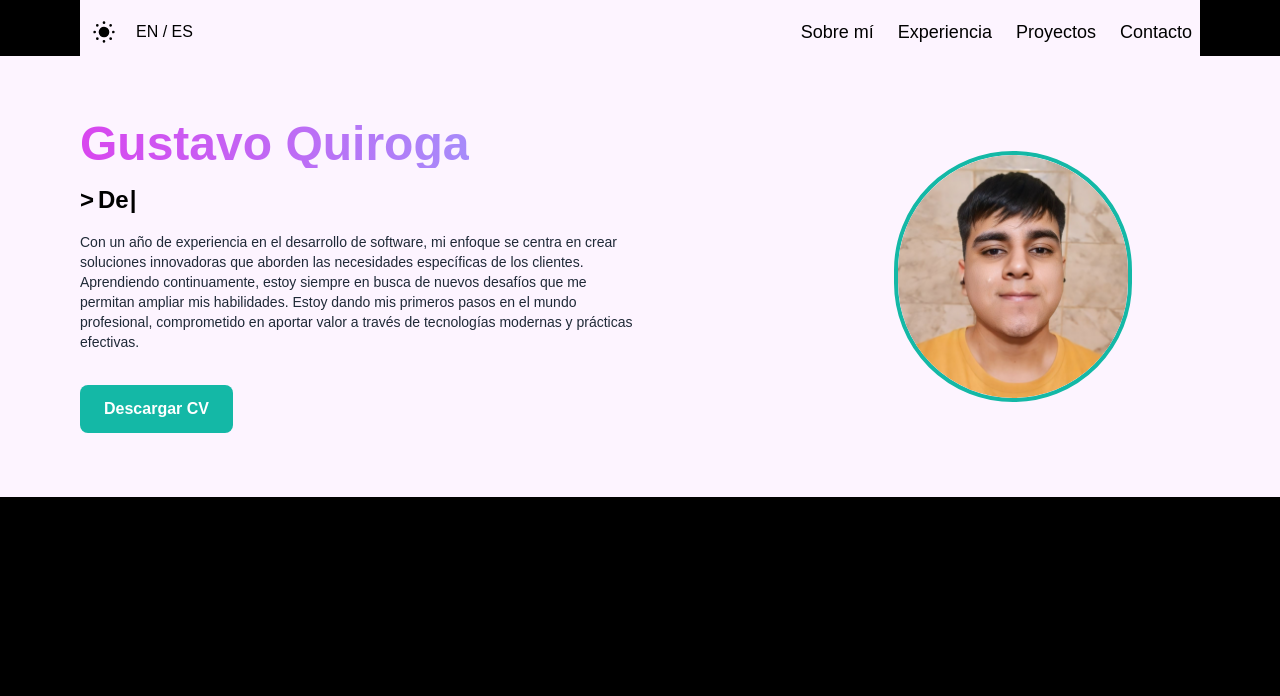
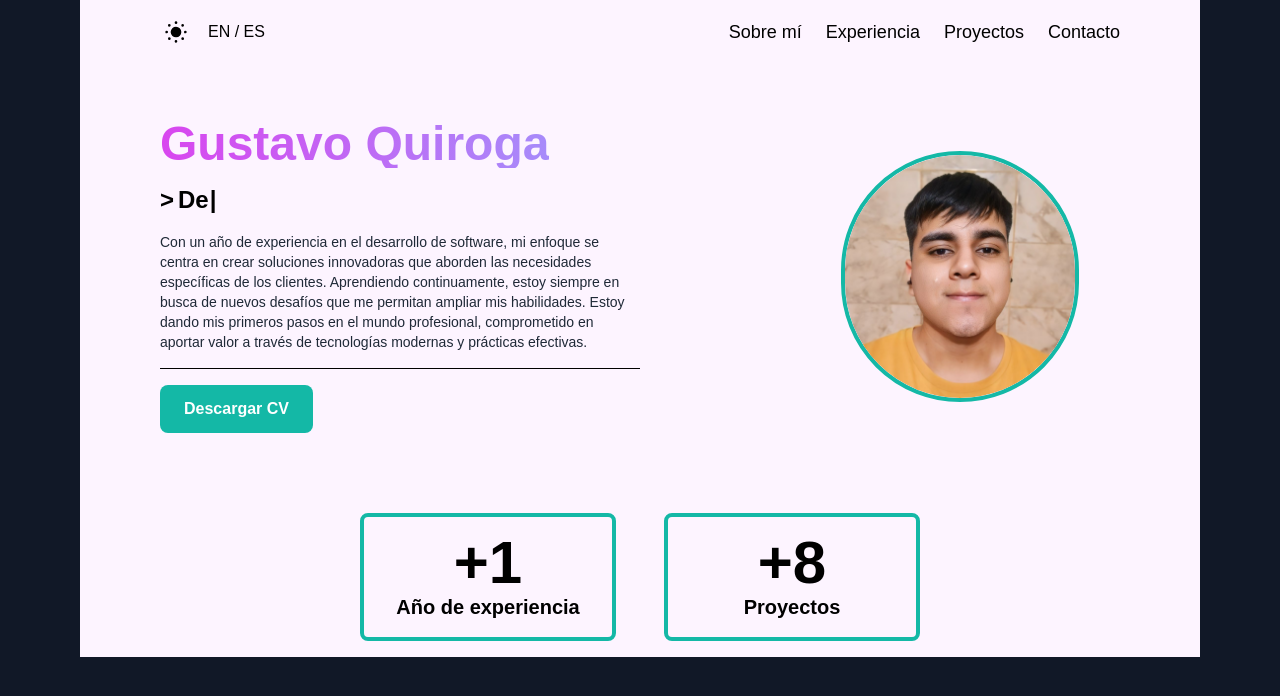
Before and after one commit to guccho6w9/portafolio, a Next.js app: page / in a window 1280 px wide. Shown: the top 696 px of the page. Built offline with nearby package versions, Linux system fonts and the light colour scheme.

Commit message:
Add(-): Actualizado modulo bloque_informativo para mostrar info, actualizado Hero para mostrar barra horizontal en flex

```diff
--- /dev/null
+++ b/src/components/Bloque_informativo.tsx
@@ -0,0 +1,35 @@
+import React from 'react';
+import { useTheme } from "@/context/ThemeContext";
+import '@/app/globals.css';
+
+const CarruselInformativo: React.FC = () => {
+  const { isDarkMode } = useTheme();
+
+  return (
+    <div className={`flex justify-center md:px-20 md:px-20 md:px-20  xl:mx-20 space-x-12 ${
+      isDarkMode ? 'bg-black' : 'bg-fuchsia-50'
+    } transition-all duration-300 p-4 `}>
+      {/* Cuadro de Experiencia */}
+      <div
+        className={`flex flex-col items-center justify-center w-64 h-32 rounded-lg p-4 bg-transparent ${
+          isDarkMode ? 'text-white' : 'text-black'
+        } border-4 border-teal-500`}
+      >
+        <p className="text-6xl font-bold">+1</p>
+        <p className="text-xl font-semibold">Año de experiencia</p>
+      </div>
+
+      {/* Cuadro de Proyectos */}
+      <div
+        className={`flex flex-col items-center justify-center w-64 h-32 rounded-lg p-4 bg-transparent ${
+          isDarkMode ? 'text-white' : 'text-black'
+        } border-4 border-teal-500`}
+      >
+        <p className="text-6xl font-bold">+8</p>
+        <p className="text-xl font-semibold">Proyectos</p>
+      </div>
+    </div>
+  );
+};
+
+export default CarruselInformativo;
--- a/src/components/Hero.tsx
+++ b/src/components/Hero.tsx
@@ -9,10 +9,10 @@ const Hero = () => {
   return (
     <section
       id="hero"
-      className={`flex flex-col md:flex-row items-center justify-between py-16 px-8 md:px-20 ${isDarkMode ? 'bg-black text-white' : 'bg-fuchsia-50 text-black'}`}
+      className={`flex flex-col md:flex-row items-center justify-between py-16 px-8  md:px-20  xl:mx-20 ${isDarkMode ? 'bg-black text-white' : 'bg-fuchsia-50 text-black'}`}
     >
       <div className="md:w-1/2 mb-8 md:mb-0 flex flex-col items-center md:items-start">
-        <h1 className={`text-4xl md:text-5xl font-bold bg-gradient-to-r ${isDarkMode ? 'from-teal-400 to-teal-50' : 'from-fuchsia-500 to-violet-400	'} bg-clip-text text-transparent text-center md:text-left`}>
+        <h1 className={`text-4xl md:text-5xl font-bold bg-gradient-to-r ${isDarkMode ? 'from-teal-400 to-teal-50' : 'from-fuchsia-500 to-violet-400'} bg-clip-text text-transparent text-center md:text-left`}>
           Gustavo Quiroga
         </h1>
         <h2 className="text-2xl md:text-2xl mt-4 flex items-center text-center md:text-left">
@@ -28,6 +28,7 @@ const Hero = () => {
             }}
           />
         </h2>
+
         <p className={`mt-4 text-xs md:text-sm ${isDarkMode ? 'text-gray-300' : 'text-gray-800'}`}>
           Con un año de experiencia en el desarrollo de software, mi enfoque se
           centra en crear soluciones innovadoras que aborden las necesidades
@@ -37,7 +38,11 @@ const Hero = () => {
           en aportar valor a través de tecnologías modernas y prácticas
           efectivas.
         </p>
-        <hr className={`h-px my-4 ${isDarkMode ? 'bg-white' : 'bg-black'} border-0`}></hr>
+        {/* Línea divisoria */}
+        <hr className={`h-px my-4 ${isDarkMode ? 'bg-white' : 'bg-black'} border-0 w-full`}></hr>
+
+
+
         <div className="flex justify-center">
           <a
             href="https://drive.google.com/file/d/1MFCwAY8m4XfFrI9TJq5-vxsp2k5ld0_p/view?usp=sharing"
@@ -45,6 +50,7 @@ const Hero = () => {
           >
             Descargar CV
           </a>
+          <hr className={`h-px my-4 ${isDarkMode ? 'bg-gray-700' : 'bg-gray-200'} border-0`}></hr>
         </div>
       </div>
 
--- a/src/components/Navbar_menu.tsx
+++ b/src/components/Navbar_menu.tsx
@@ -9,7 +9,7 @@ const NavbarMenu = () => {
   const toggleMenu = () => setIsMenuOpen(!isMenuOpen);
 
   return (
-    <nav className={`flex flex-col sm:flex-row justify-between items-center p-2 pt-4 ${isDarkMode ? 'bg-black text-white' : 'bg-fuchsia-50 text-black'} mx-4 sm:mx-20`}>
+    <nav className={`flex flex-col sm:flex-row justify-between items-center p-2 pt-4 ${isDarkMode ? 'bg-black text-white' : 'bg-fuchsia-50 text-black'}    md:px-20  xl:mx-20`}>
       <div className="flex items-center justify-between w-full sm:w-auto">
         {/* Botones de modo claro/oscuro */}
         <div className="flex items-center space-x-4">
--- a/src/pages/index.tsx
+++ b/src/pages/index.tsx
@@ -1,15 +1,17 @@
 import "@/app/globals.css";
 import Hero from "@/components/Hero";
 import Navbar_menu from "@/components/Navbar_menu";
+import BloqueInformativo from "@/components/Bloque_informativo";
 import { ThemeProvider } from "@/context/ThemeContext";
 
 export default function Home() {
   return (
-    <div className="min-h-screen bg-black text-white">
-      <ThemeProvider>
+    <ThemeProvider>
+      <div className="min-h-screen bg-gray-900 text-gray-100 dark:bg-gray-800 dark:text-gray-200">
         <Navbar_menu />
         <Hero />
-      </ThemeProvider>
-    </div>
+        <BloqueInformativo />
+      </div>
+    </ThemeProvider>
   );
 }
```
Also changed, not shown: src/app/globals.css (line endings or trailing spaces), src/components/Carrusel_informativo.tsx (deleted).
